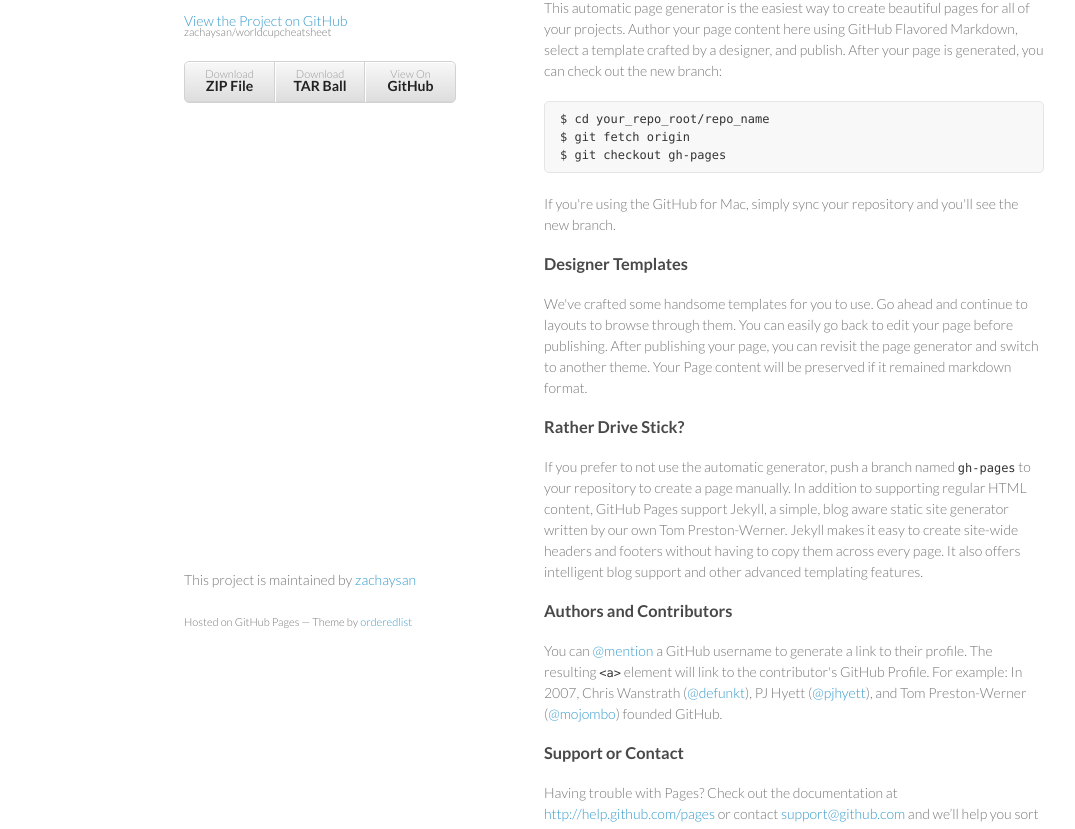
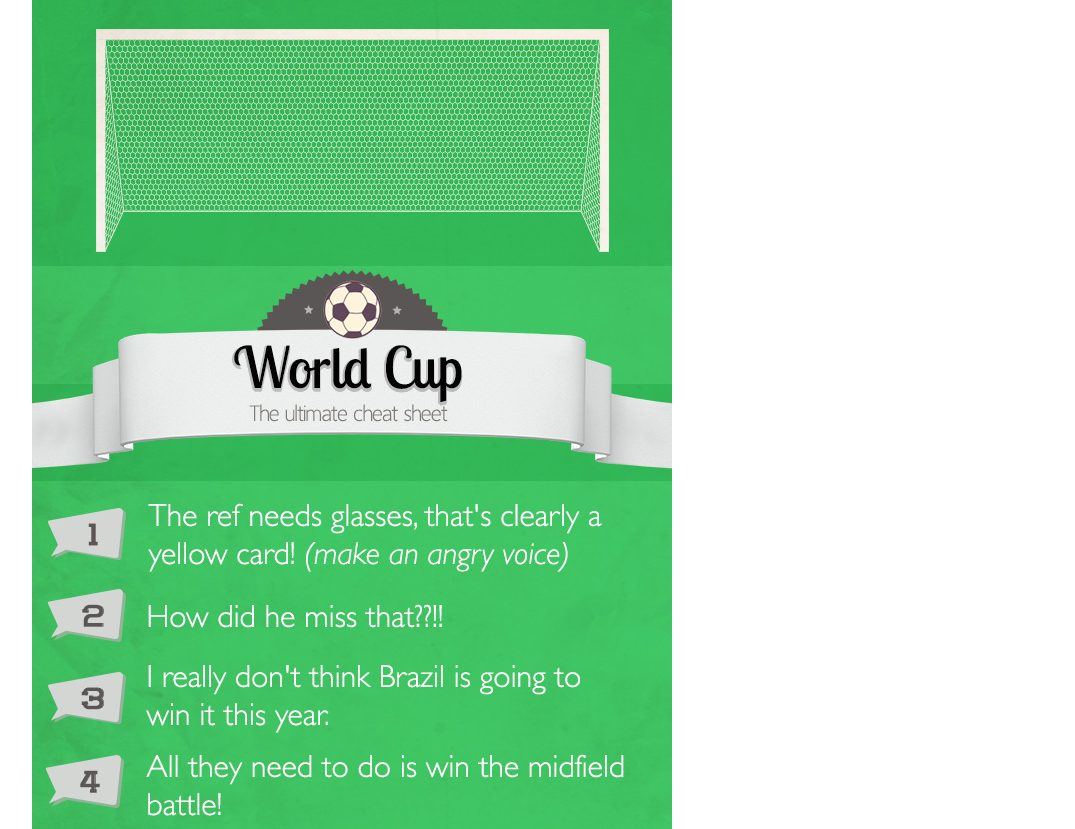
Before and after one commit to zachaysan/worldcupcheatsheet, a plain HTML site: page index.html in a window 1280 px wide. Shown: the part 99-928 px from the top of the page, without its empty margins (26-1101 px from the left). Drawn offline with Linux system fonts and the light colour scheme.

Commit message:
Add worldcup

```diff
--- a/index.html
+++ b/index.html
@@ -13,58 +13,7 @@
     <![endif]-->
   </head>
   <body>
-    <div class="wrapper">
-      <header>
-        <h1>Worldcupcheatsheet</h1>
-        <p></p>
-
-        <p class="view"><a href="https://github.com/zachaysan/worldcupcheatsheet">View the Project on GitHub <small>zachaysan/worldcupcheatsheet</small></a></p>
-
-
-        <ul>
-          <li><a href="https://github.com/zachaysan/worldcupcheatsheet/zipball/master">Download <strong>ZIP File</strong></a></li>
-          <li><a href="https://github.com/zachaysan/worldcupcheatsheet/tarball/master">Download <strong>TAR Ball</strong></a></li>
-          <li><a href="https://github.com/zachaysan/worldcupcheatsheet">View On <strong>GitHub</strong></a></li>
-        </ul>
-      </header>
-      <section>
-        <h3>
-<a name="welcome-to-github-pages" class="anchor" href="#welcome-to-github-pages"><span class="octicon octicon-link"></span></a>Welcome to GitHub Pages.</h3>
-
-<p>This automatic page generator is the easiest way to create beautiful pages for all of your projects. Author your page content here using GitHub Flavored Markdown, select a template crafted by a designer, and publish. After your page is generated, you can check out the new branch:</p>
-
-<pre><code>$ cd your_repo_root/repo_name
-$ git fetch origin
-$ git checkout gh-pages
-</code></pre>
-
-<p>If you're using the GitHub for Mac, simply sync your repository and you'll see the new branch.</p>
-
-<h3>
-<a name="designer-templates" class="anchor" href="#designer-templates"><span class="octicon octicon-link"></span></a>Designer Templates</h3>
-
-<p>We've crafted some handsome templates for you to use. Go ahead and continue to layouts to browse through them. You can easily go back to edit your page before publishing. After publishing your page, you can revisit the page generator and switch to another theme. Your Page content will be preserved if it remained markdown format.</p>
-
-<h3>
-<a name="rather-drive-stick" class="anchor" href="#rather-drive-stick"><span class="octicon octicon-link"></span></a>Rather Drive Stick?</h3>
-
-<p>If you prefer to not use the automatic generator, push a branch named <code>gh-pages</code> to your repository to create a page manually. In addition to supporting regular HTML content, GitHub Pages support Jekyll, a simple, blog aware static site generator written by our own Tom Preston-Werner. Jekyll makes it easy to create site-wide headers and footers without having to copy them across every page. It also offers intelligent blog support and other advanced templating features.</p>
-
-<h3>
-<a name="authors-and-contributors" class="anchor" href="#authors-and-contributors"><span class="octicon octicon-link"></span></a>Authors and Contributors</h3>
-
-<p>You can <a href="https://github.com/blog/821" class="user-mention">@mention</a> a GitHub username to generate a link to their profile. The resulting <code>&lt;a&gt;</code> element will link to the contributor's GitHub Profile. For example: In 2007, Chris Wanstrath (<a href="https://github.com/defunkt" class="user-mention">@defunkt</a>), PJ Hyett (<a href="https://github.com/pjhyett" class="user-mention">@pjhyett</a>), and Tom Preston-Werner (<a href="https://github.com/mojombo" class="user-mention">@mojombo</a>) founded GitHub.</p>
-
-<h3>
-<a name="support-or-contact" class="anchor" href="#support-or-contact"><span class="octicon octicon-link"></span></a>Support or Contact</h3>
-
-<p>Having trouble with Pages? Check out the documentation at <a href="http://help.github.com/pages">http://help.github.com/pages</a> or contact <a href="mailto:support@github.com">support@github.com</a> and we’ll help you sort it out.</p>
-      </section>
-      <footer>
-        <p>This project is maintained by <a href="https://github.com/zachaysan">zachaysan</a></p>
-        <p><small>Hosted on GitHub Pages &mdash; Theme by <a href="https://github.com/orderedlist">orderedlist</a></small></p>
-      </footer>
-    </div>
+    <img src="images/world_cup_cheat_sheet.jpg" \>
     <script src="javascripts/scale.fix.js"></script>
               <script type="text/javascript">
             var gaJsHost = (("https:" == document.location.protocol) ? "https://ssl." : "http://www.");
```
Also changed, not shown: images/world_cup_cheat_sheet.jpg (added), 1 other file.
